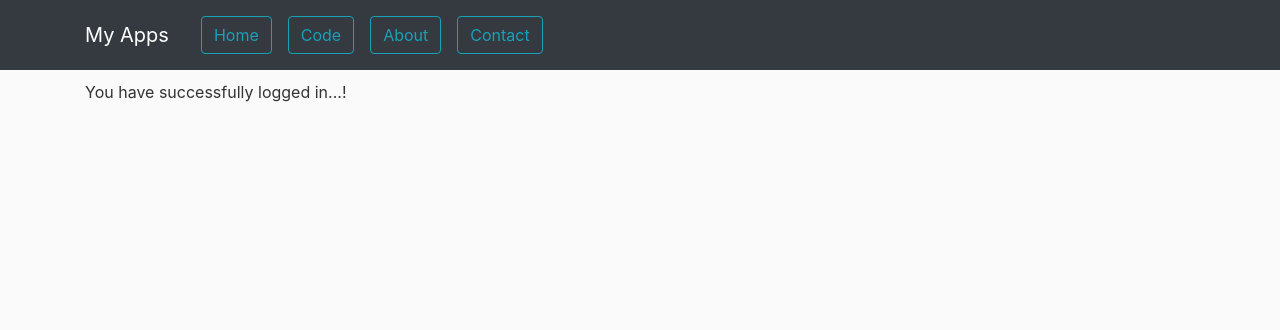
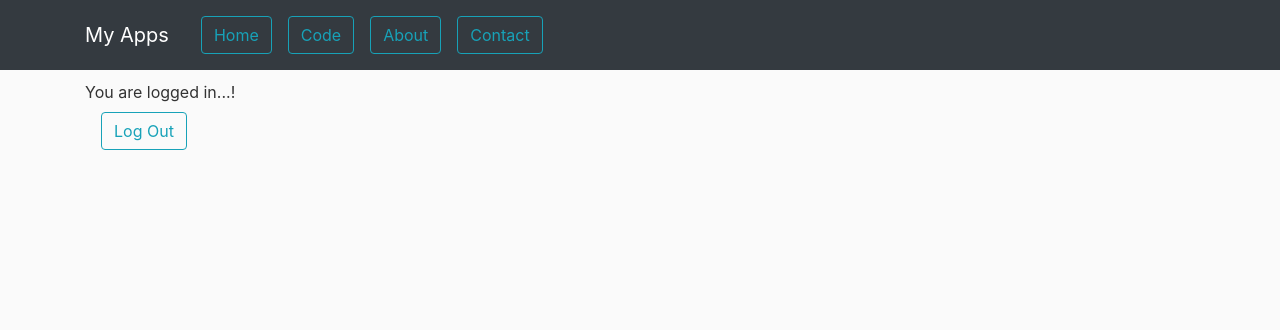
Before and after one commit to Reinz-Stuff/scraping-with-flask, a Flask app: page /success in a window 1280 px wide. Shown: the top 330 px of the page. Run offline with Flask 2, Linux system fonts and the light colour scheme.

Commit message:
10. Create login Feature part-03: create logout logic

```diff
--- a/app.py
+++ b/app.py
@@ -28,8 +28,14 @@ def myindex():
 
 @app.route("/success")
 def success_req():
-    notive = "You have successfully logged in...!"
+    notive = "You are logged in...!"
     return render_template('success.html', notive=notive)
+
+
+@app.route("/logout")
+def logout_req():
+    session.pop("email")
+    return redirect(url_for('myindex'))
 
 
 @app.route("/code")
--- a/templates/success.html
+++ b/templates/success.html
@@ -1,4 +1,6 @@
 {% extends "main_layout.html" %}
 {% block content %}
     <a>{{ notive }}</a>
+    <a class="nav-item nav-link" href="{{ url_for('logout_req') }}"><input type="submit" class="btn btn-outline-info"
+                                value="Log Out"></a>
 {% endblock %}
```
